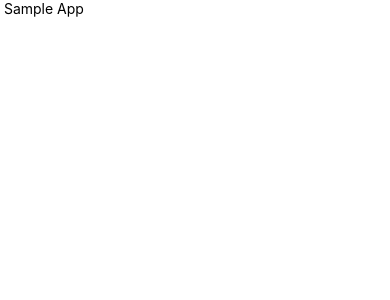
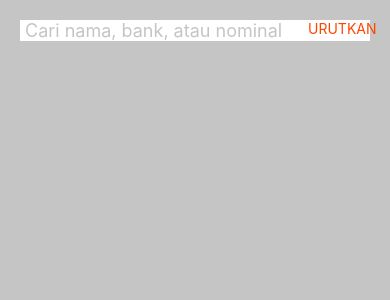
Before and after one commit to afrin1/flip-test, a React Native app: screen / in a window 390 px wide. Shown: the top 300 px of the page. Built offline with nearby package versions, Linux system fonts and the light colour scheme.

Commit message:
Add search bar

```diff
--- a/src/App.tsx
+++ b/src/App.tsx
@@ -1,8 +1,62 @@
-import React from 'react';
-import {Text} from 'react-native';
+import React, {useState} from 'react';
+import {
+  Alert,
+  TouchableOpacity,
+  SafeAreaView,
+  StyleSheet,
+  TextInput,
+  View,
+  Text,
+} from 'react-native';
 
 const App = () => {
-  return <Text> Sample App</Text>;
+  const [searchText, onSearchTextChanged] = useState<string>('');
+  return (
+    <SafeAreaView style={styles.container}>
+      <View style={styles.searchbar}>
+        <TextInput
+          placeholder=" Cari nama, bank, atau nominal"
+          placeholderTextColor="#C5C5C5"
+          style={styles.search}
+          onChangeText={onSearchTextChanged}
+          value={searchText}
+          inlineImageLeft="search"
+        />
+        <TouchableOpacity
+          onPress={() => Alert.alert('Simple Button pressed')}
+          style={styles.button}>
+          <Text style={styles.buttonText}>{'URUTKAN'}</Text>
+        </TouchableOpacity>
+      </View>
+    </SafeAreaView>
+  );
 };
 
+const styles = StyleSheet.create({
+  container: {
+    backgroundColor: '#C5C5C5',
+    display: 'flex',
+    flex: 1,
+  },
+  search: {
+    color: 'black',
+    fontSize: 18,
+    flex: 1,
+  },
+  searchbar: {
+    margin: 20,
+    backgroundColor: '#FFFFFF',
+    display: 'flex',
+    flexDirection: 'row',
+  },
+  button: {
+    display: 'flex',
+    flexDirection: 'row',
+  },
+  buttonText: {
+    color: '#FF4500',
+    justifyContent: 'flex-end',
+  },
+});
+
 export default App;
```
Also changed, not shown: 7 other files (tests, documents, lock files or other folders).
